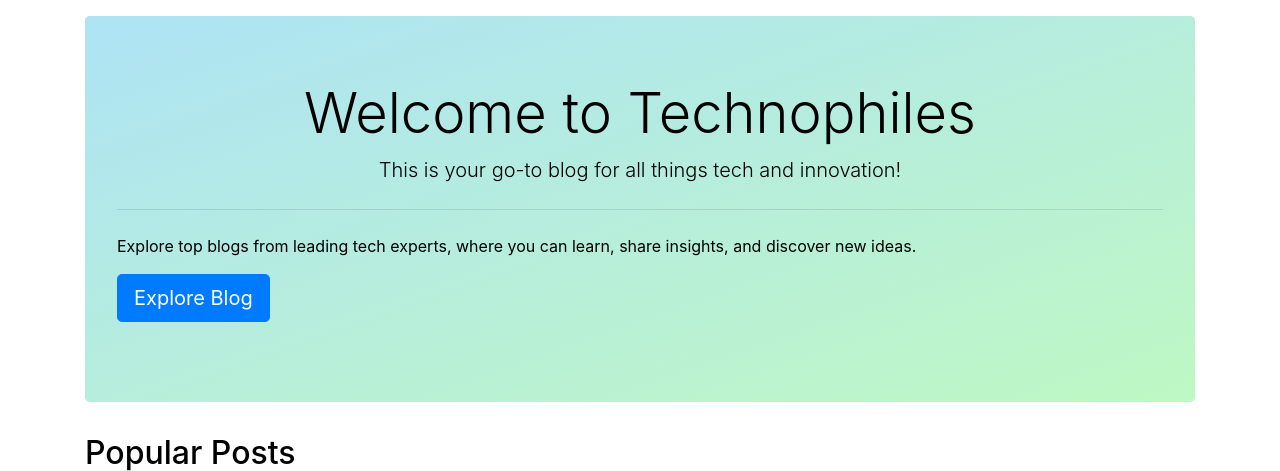
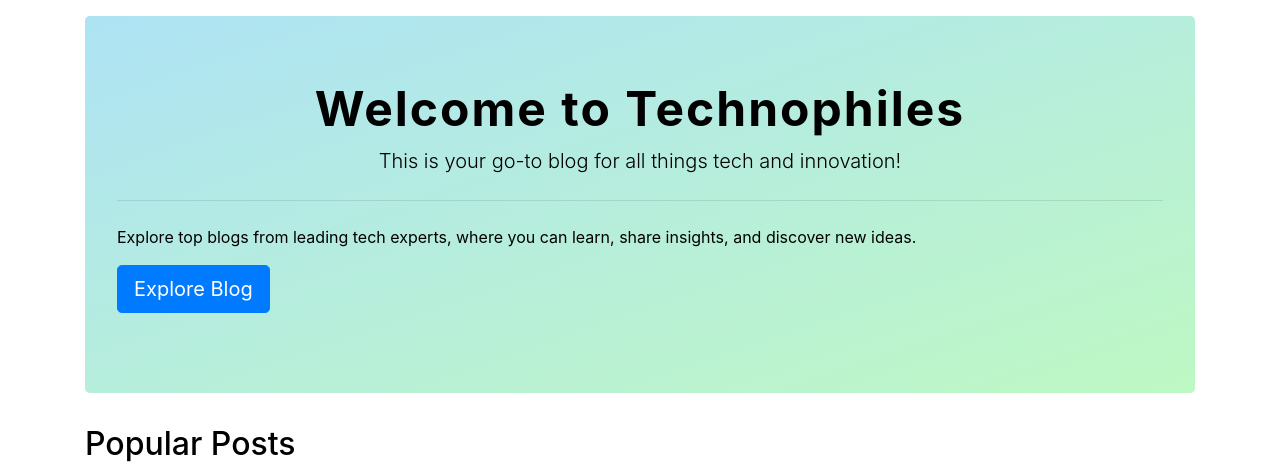
Before and after one commit to srijaniroy/Technophiles, a Django app: page / in a window 1280 px wide. Shown: the part 58-529 px from the top of the page. Run offline with Django 5.2, Linux system fonts and the light colour scheme; data comes from the database, SQL or seed files in the repository; some libraries are stand-ins or nearby versions.

Commit message:
Changed heading styling

```diff
--- a/templates/home/home.html
+++ b/templates/home/home.html
@@ -6,7 +6,8 @@
 
 <div class="container my-3">
     <div class="jumbotron" style="background-image: linear-gradient(to bottom right, #aee3f5, #bef8c3)">
-        <h1 class="display-4 text-center">Welcome to Technophiles</h1>
+        <h1 class="display-4 text-center" style="font-weight: bold; letter-spacing: 2px; font-size: 3em;">Welcome to Technophiles</h1>
+
         <p class="lead text-center">This is your go-to blog for all things tech and innovation!</p>
         <hr class="my-4">
         <p>Explore top blogs from leading tech experts, where you can learn, share insights, and discover new ideas.</p>
```
